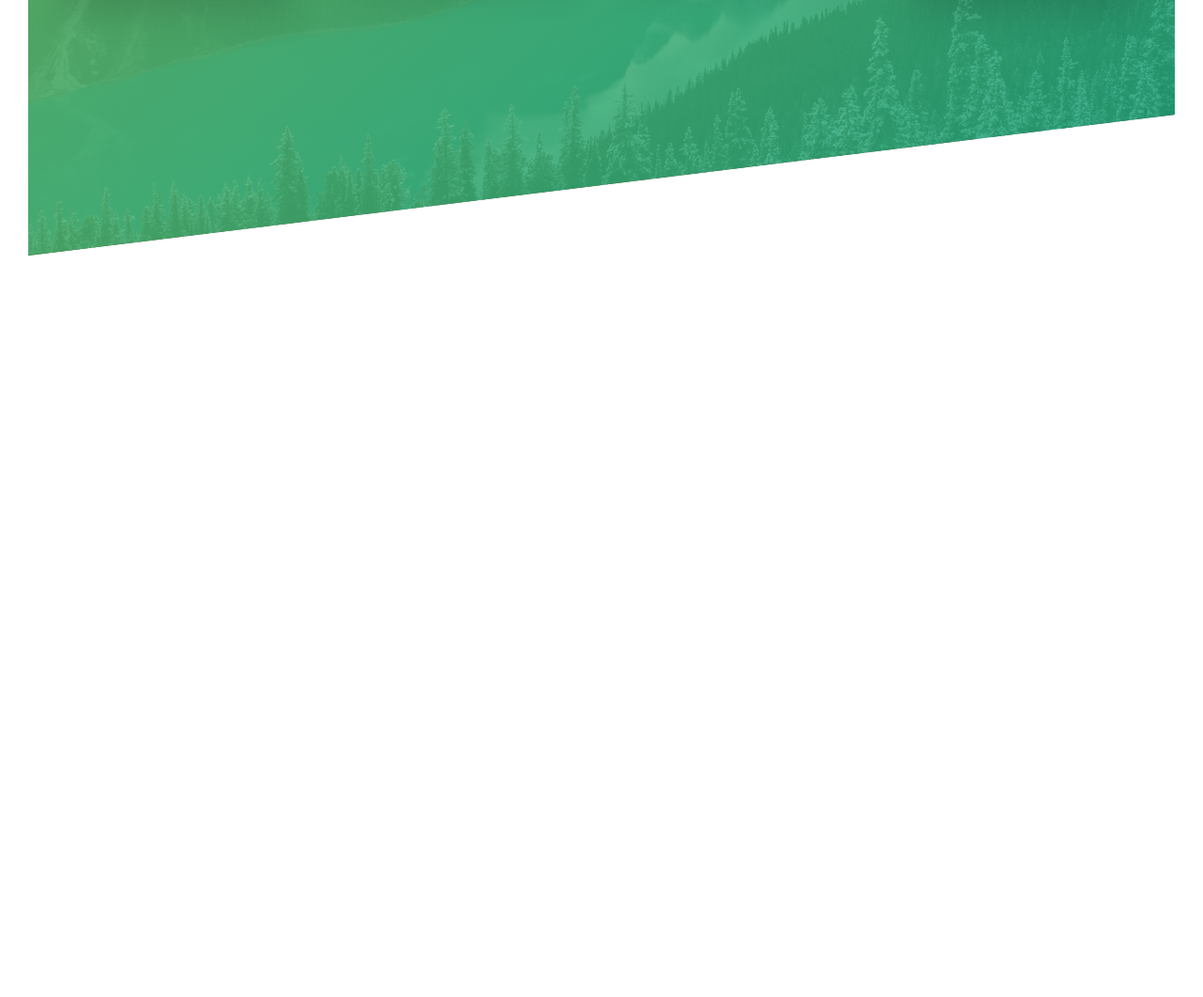
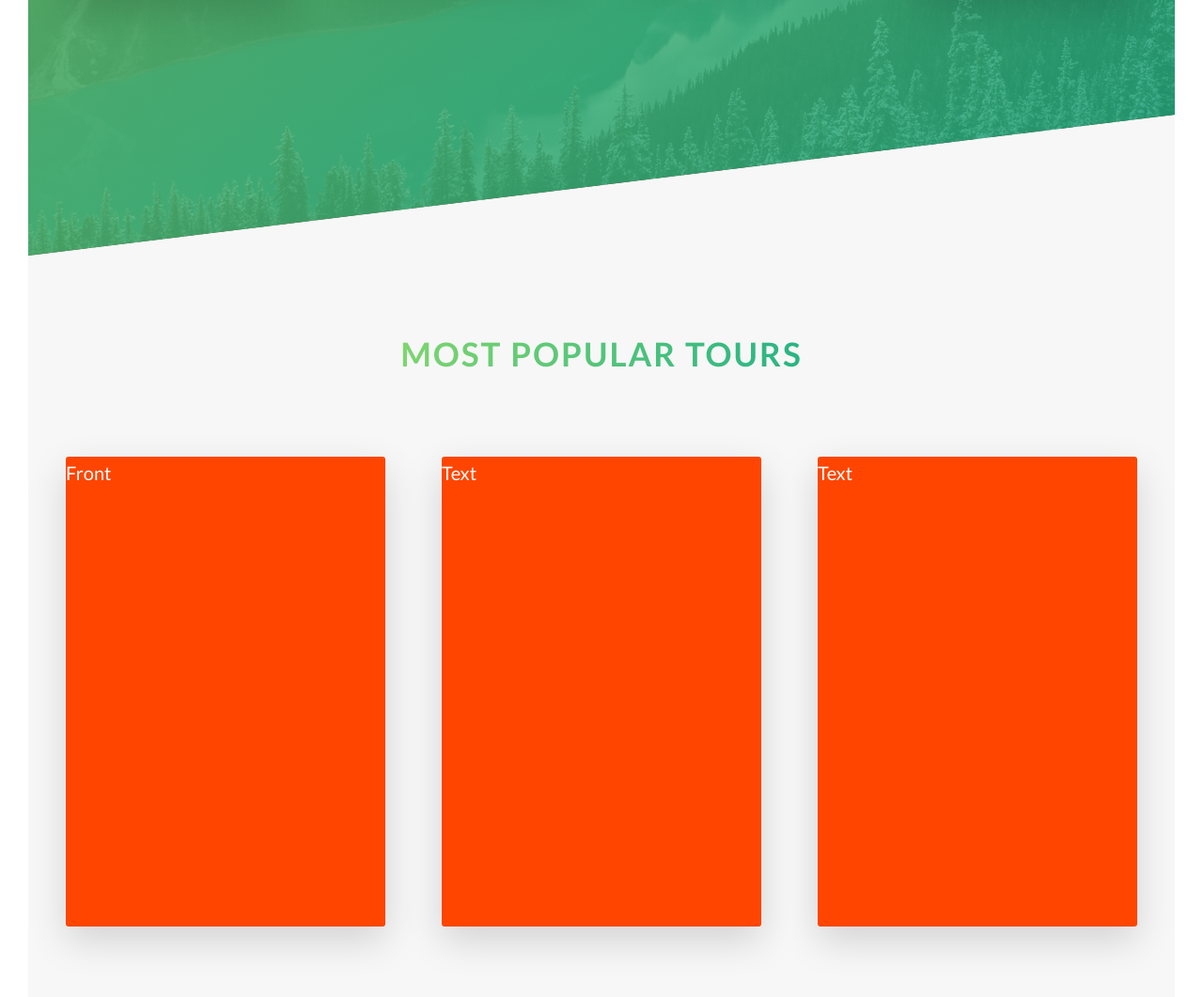
Before and after one commit to d-la/Landing-page, a website: page index.html in a window 1280 px wide. Shown: the part 2224-3285 px from the top of the page at 94% size. Before the commit the page ends 2496 px from the top, so only its background shows below. Drawn offline with Linux system fonts and the light colour scheme.

Commit message:
Starting the next section with rotating divs

```diff
--- a/index.html
+++ b/index.html
@@ -124,6 +124,42 @@
         </div>
 
       </section>
+
+      <section class="section-tours">
+          <div class="u-center-text u-margin-bottom-big">
+              <h2 class="heading-secondary">
+                Most popular tours
+              </h2>
+          </div>
+
+          <div class="row">
+            <div class="col-1-of-3">
+              <div class="card">
+                <div class="card__side card__side--front">
+                  Front
+                </div>
+
+                <div class="card__side card__side--back card__side--back-1">
+                    Back
+                </div>
+              </div>
+            </div>
+            <div class="col-1-of-3">
+              <div class="card">
+                <div class="card__side">
+                  Text
+                </div>
+              </div>
+            </div>
+            <div class="col-1-of-3">
+              <div class="card">
+                <div class="card__side">
+                  Text
+                </div>
+              </div>
+            </div>
+          </div>
+      </section>
     </main>
 
     <!-- <section class="grid-test">
--- a/sass/abstracts/_variables.scss
+++ b/sass/abstracts/_variables.scss
@@ -3,6 +3,12 @@
 $color-primary: #55c57a;
 $color-primary-light: #7ed56f;
 $color-primary-dark: #28b485;
+
+$color-secondary-light: #ffb900;
+$color-secondary-dark: #ff7730;
+
+$color-tertiary-light: #2998ff;
+$color-tertiary-dark: #5643fa;
 
 $color-grey-light-1: #f7f7f7;
 
--- /dev/null
+++ b/sass/components/_card.scss
@@ -0,0 +1,43 @@
+.card{
+  perspective: 150rem;
+  -moz-perspective: 150rem;
+  position: relative;
+  height: 50rem;
+
+  &__side{
+    background-color: orangered;
+    color: #fff;
+    font-size: 2rem;
+
+    height: 50rem;
+    transition: all .8s ease;
+    position: absolute;
+    top: 0;
+    left: 0;
+    width: 100%;
+    backface-visibility: hidden;
+    border-radius: 3px;
+    box-shadow: 0 1.5rem 4rem rgba($color-black, .15);
+
+
+    &--front{
+      background-color: orangered;
+    }
+
+    &--back{
+      transform: rotateY(180deg);
+
+      &-1{
+        background-image: linear-gradient(to right bottom, $color-secondary-light, $color-secondary-dark);
+      }
+    }
+  }
+
+  &:hover &__side--front{
+    transform: rotateY(180deg);
+  }
+
+  &:hover &__side--back{
+    transform: rotateY(0);
+  }
+}
--- a/sass/main.scss
+++ b/sass/main.scss
@@ -10,6 +10,7 @@
 @import "components/button";
 @import "components/composition";
 @import "components/feature-box";
+@import "components/card";
 
 @import "layout/grid";
 @import "layout/header";
--- a/sass/pages/_home.scss
+++ b/sass/pages/_home.scss
@@ -18,3 +18,9 @@
      transform: skewY(7deg);
    }
 }
+
+.section-tours{
+  background-color: $color-grey-light-1;
+  padding: 25rem 0 50rem 0;
+  margin-top: -10rem;
+}
```
Also changed, not shown: css/style.css.
